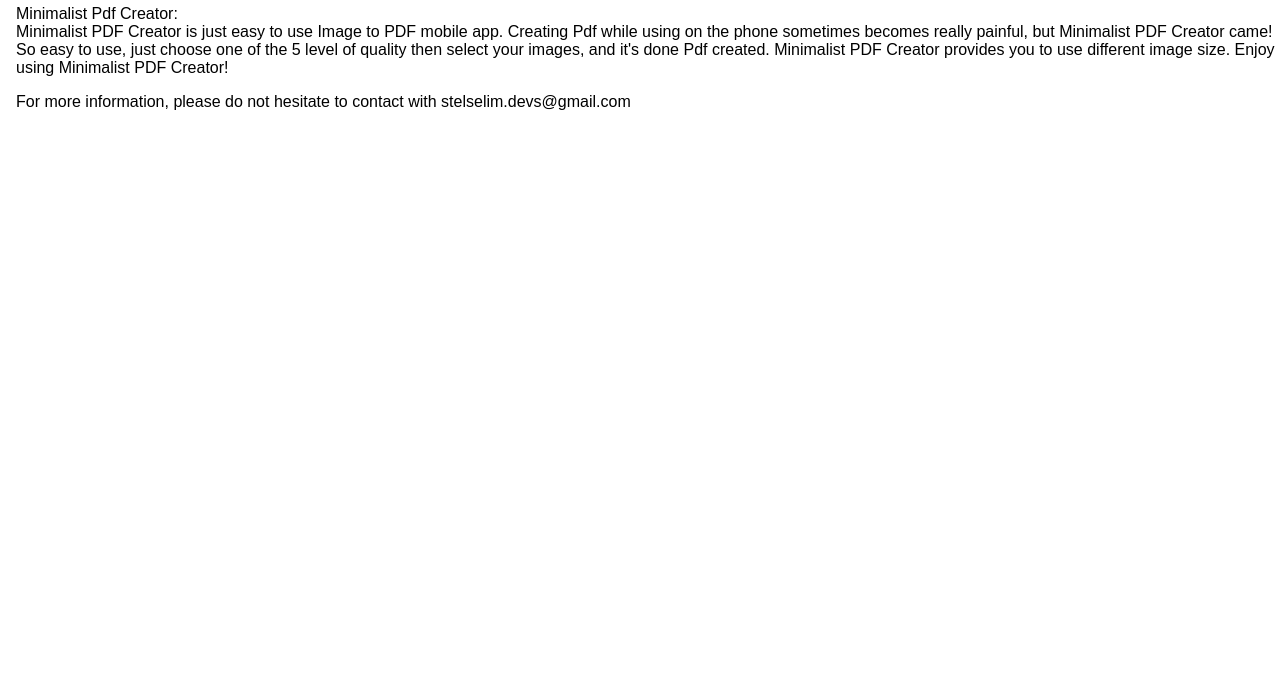
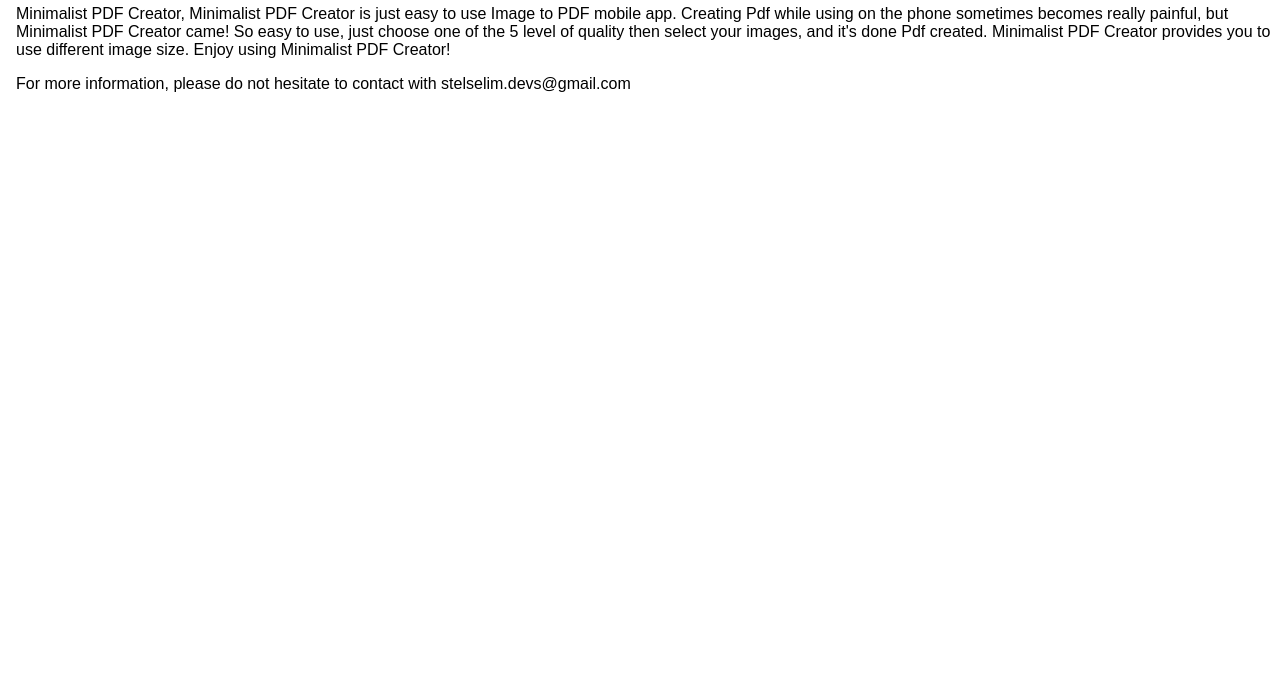
Before and after one commit to stelselimPrivacy/PdfMaker-WebSupport, a plain HTML site: page index.html in a window 1280 px wide. Shown: the part 111-800 px from the top of the page. Drawn offline with Linux system fonts and the light colour scheme.

Commit message:
Update index.html

```diff
--- a/index.html
+++ b/index.html
@@ -3,7 +3,7 @@
     <head>
       <meta charset='utf-8'>
       <meta name='viewport' content='width=device-width'>
-      <title>Minimalist Pdf Creator</title>
+      <title>Count to Goal</title>
       <style>
 body {
   margin: 0;
@@ -45,11 +45,11 @@
 
 <div style="padding-left:16px">
  <h2> Minimalist Pdf Creator</h2>
-        <p> Minimalist Pdf Creator: <br>
+        <p>Minimalist PDF Creator,
+
 Minimalist PDF Creator is just easy to use Image to PDF mobile app. Creating Pdf while using on the phone sometimes becomes really painful, but Minimalist PDF Creator came! So easy to use, just choose one of the 5 level of quality then select your images, and it's done Pdf created. Minimalist PDF Creator provides you to use different image size.
 
-Enjoy using Minimalist PDF Creator!
-        </p>
+Enjoy using Minimalist PDF Creator!</p>
         <p> For more information, please do not hesitate to contact with stelselim.devs@gmail.com</p>
 </div>
 
```
